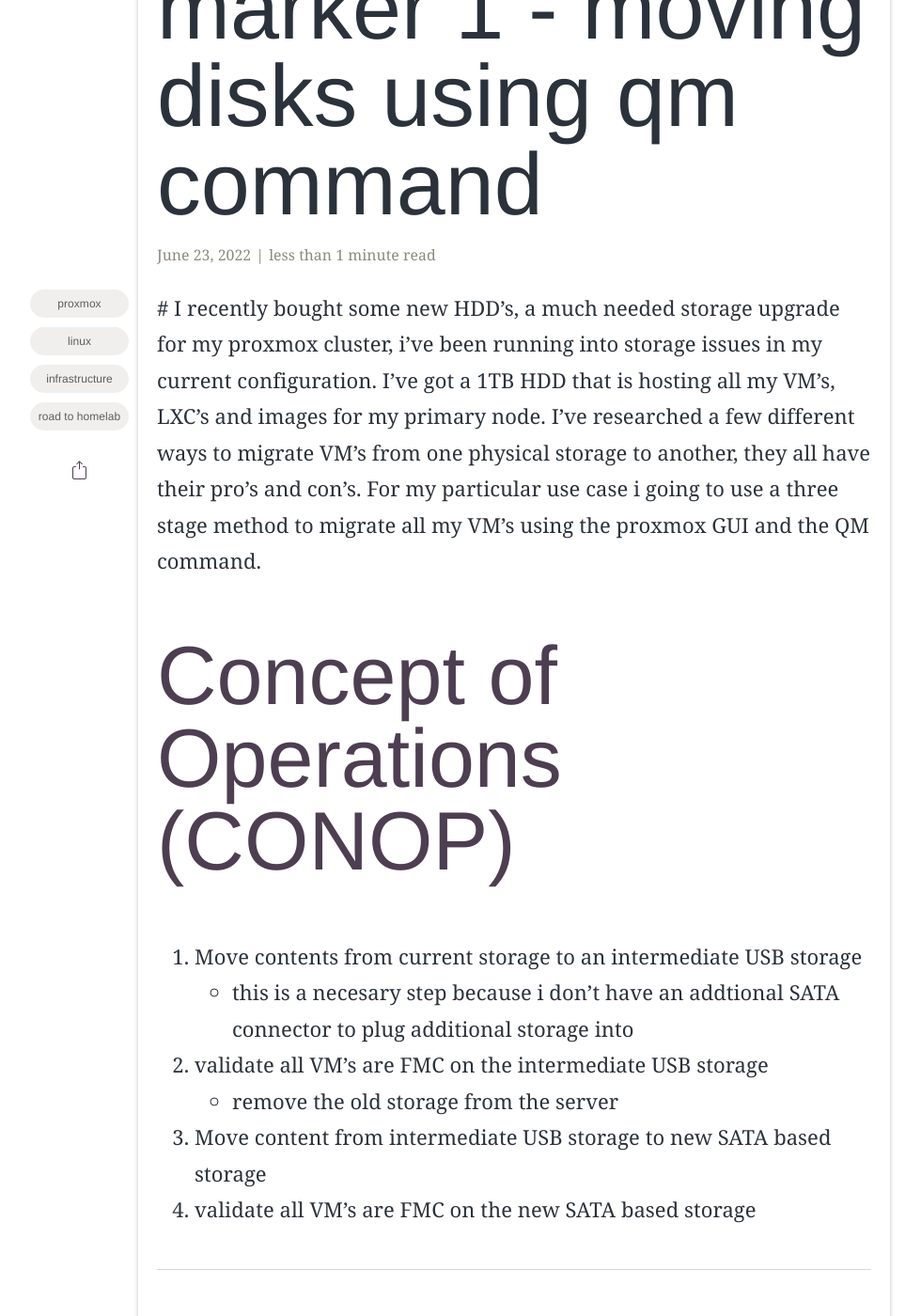
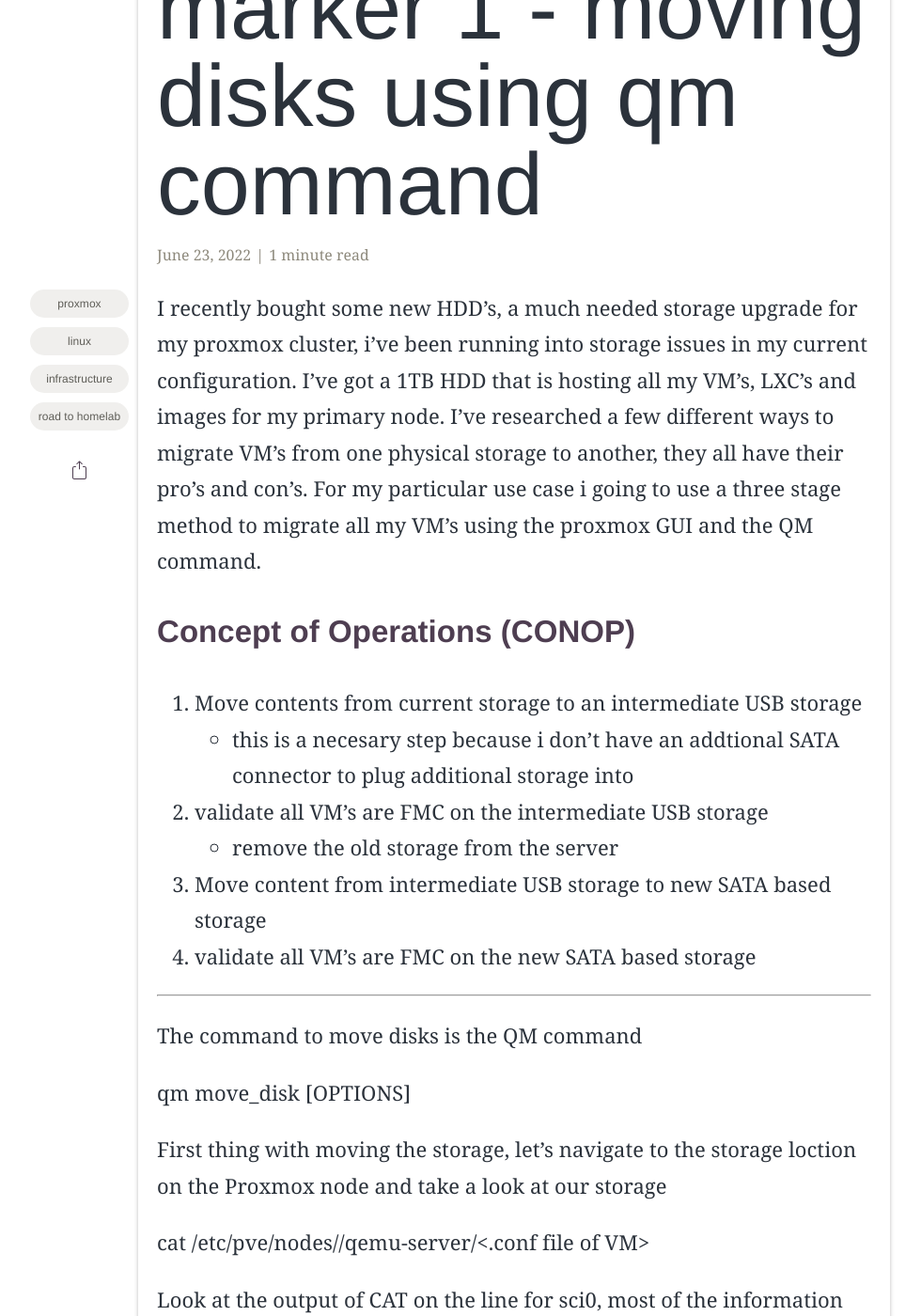
Before and after one commit to scottiepowell/gh-pages-blog.github.io, a Jekyll site: the page built from _posts/2022-06-23-moving-disks-with-qm-command.md.md, in a window 1280 px wide and 1400 px high, scrolled down 780 px. Shown: the whole window at 94% size, without its empty margins (93-1073 px from the left). Built offline with Jekyll 4.4.1, drawn with Linux system fonts in a browser that asks for light colours; some web fonts are replaced; comment, search, counter and statistics services are not loaded; some of the changed text lies outside the part shown.

Commit message:
Update 2022-06-23-moving-disks-with-qm-command.md.md

```diff
--- a/_posts/2022-06-23-moving-disks-with-qm-command.md.md
+++ b/_posts/2022-06-23-moving-disks-with-qm-command.md.md
@@ -10,10 +10,9 @@ category: Homelab
 author: Scott Powell
 description: "Moving vm's with the qm command"
 ---
-#
 I recently bought some new HDD's, a much needed storage upgrade for my proxmox cluster, i've been running into storage issues in my current configuration.  I've got a 1TB HDD that is hosting all my VM's, LXC's and images for my primary node.  I've researched a few different ways to migrate VM's from one physical storage to another, they all have their pro's and con's.  For my particular use case i going to use a three stage method to migrate all my VM's using the proxmox GUI and the QM command.
 
-# Concept of Operations (CONOP)
+## Concept of Operations (CONOP)
 1. Move contents from current storage to an intermediate USB storage
    - this is a necesary step because i don't have an addtional SATA connector to plug additional storage into
 2. validate all VM's are FMC on the intermediate USB storage
@@ -21,9 +20,43 @@ I recently bought some new HDD's, a much needed storage upgrade for my proxmox c
 4. Move content from intermediate USB storage to new SATA based storage
 5. validate all VM's are FMC on the new SATA based storage
 
+___
+
+The command to move disks is the QM command
+
+   qm move_disk <vmid> <disk> <storage> [OPTIONS]
+
+First thing with moving the storage, let's navigate to the storage loction on the Proxmox node and take a look at our storage
+
+   cat /etc/pve/nodes/<node name>/qemu-server/<.conf file of VM>
+
+Look at the output of CAT on the line for sci0, most of the information needed is on that line
+
+   - scsi0: local-lvm:vm-1070-disk-0,size=60G
+      - 1070 is the VM ID
+      - scsi0 is the disk you want to move
+   - barra-usb-4tb-vm is the directory that the USB storage is configured under, this can be found from command line
+      - type the following command cat /etc/pve/storage.cfg
+      - output will be all the storage locations, below is the directory that i've created with additional details
+            dir: barra-usb-4tb-vm
+            path /mnt/4tb-barracuda
+            content rootdir,images,vztmpl
+            nodes proxmox1
+            prune-backups keep-all=1
+            shared 0
+
+   - Format, for this particular VM i want to change the format from RAW to qcow2, we can do this with the --format option
+
+   The full command to move the vm is below:
+
+   qm move_disk 1070 scsi0 barra-usb-4tb-vm --format qcow2 --target-vmid 1070
+
+   After the move is complete, go back into the 1070.conf file and verify the move with two lines, the storage will change and unused storage will be the old storage
+
+   - scsi0:barra-usb-4tb-vm:1070/vm-1070-disk-0.qcow2,size=60G
+   - barra-usb-4tb-vm:1070/vm-1070-disk-0.qcow2,size=60G
 
 {% comment %}
-//the command is qm move_disk <vmid> <disk> <storage> [OPTIONS]
 
    //markdown common syntax
 
```
Also changed, not shown: other parts of _posts/2022-06-23-moving-disks-with-qm-command.md.md (+0 -1 lines).
